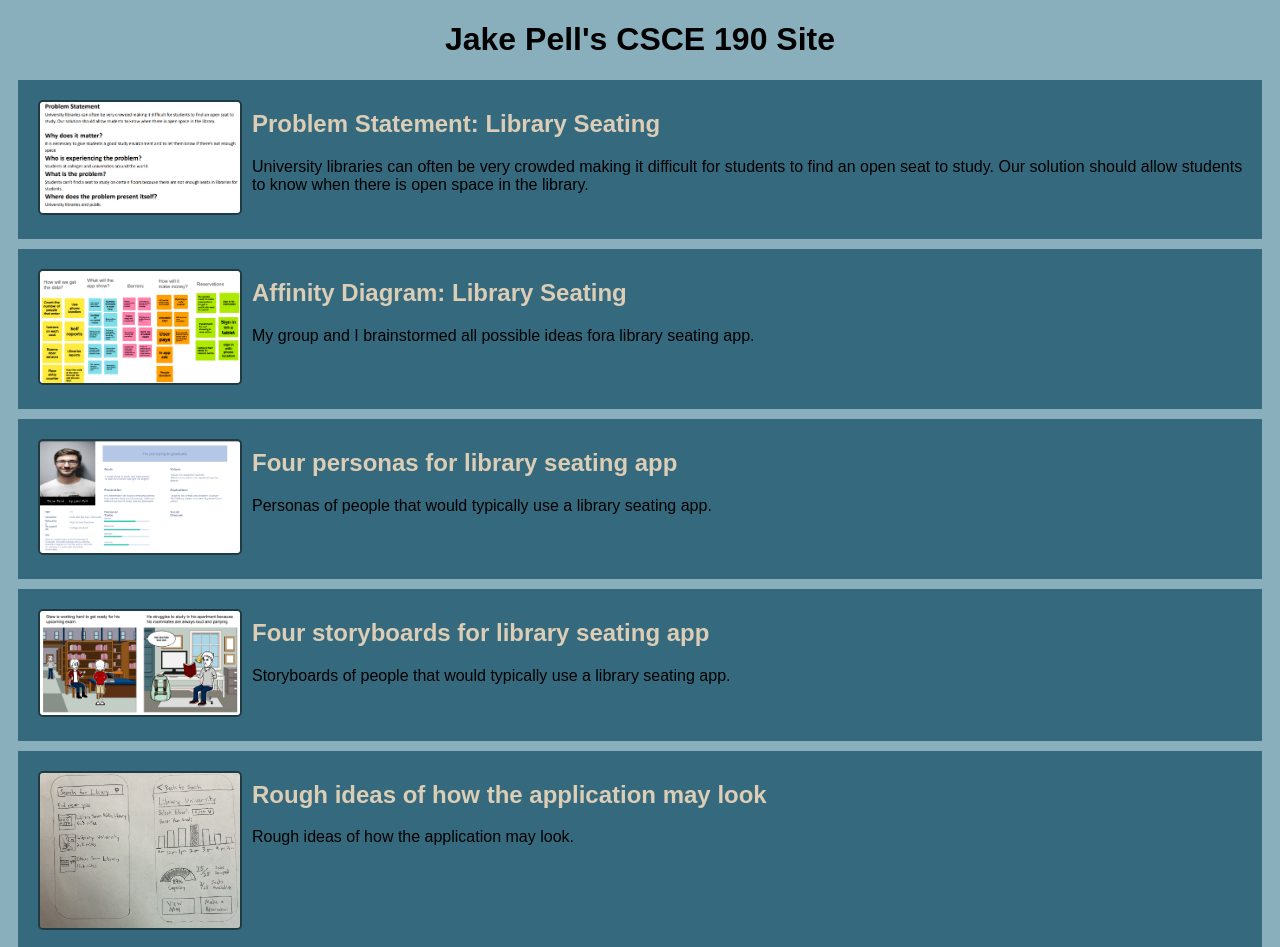
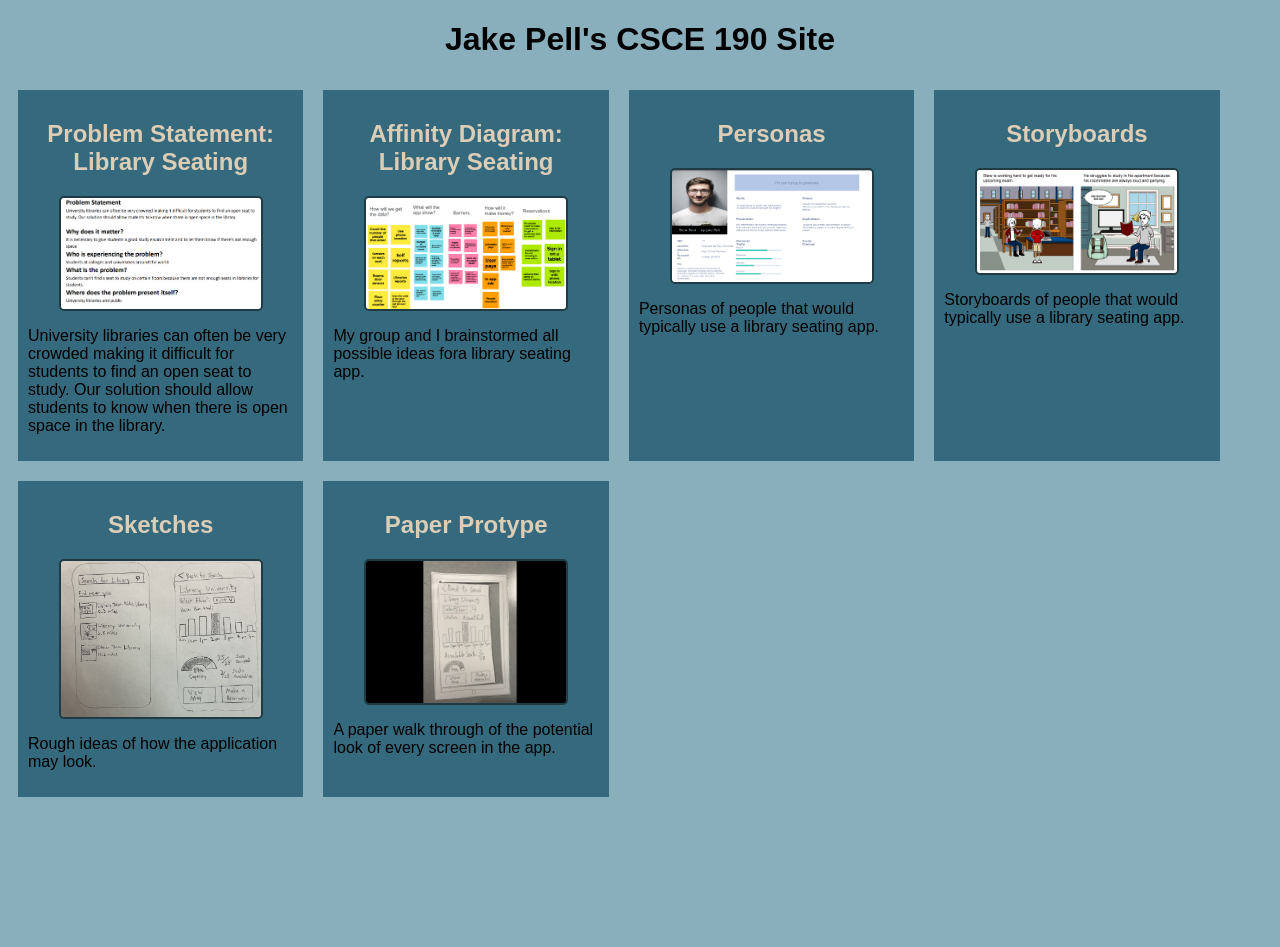
Before and after one commit to Jake-Pell/Jake-Pell.github.io, a plain HTML site: page index.html in a window 1280 px wide. Shown: the top 947 px of the page. After the commit the page ends 815 px from the top, so only its background shows below. Drawn offline with Linux system fonts and the light colour scheme.

Commit message:
Add files via upload

```diff
--- a/index.html
+++ b/index.html
@@ -6,12 +6,11 @@
     </head>
         <body>
             <h1> Jake Pell's CSCE 190 Site</h1>
-
+            <div class="assignments">
             <!-- Problem Statement Assignment -->
             <section class="assignment">
+                <a href="files/Problem Statement.pdf"><h2> Problem Statement: Library Seating</h2></a>
                 <a href="files/Problem Statement.pdf"><img src="images/Problem_Statement.png"></a>
-            <section class="ass-details">
-                <a href="files/Problem Statement.pdf"><h2> Problem Statement: Library Seating</h2></a>
                     <p>University libraries can often be very crowded making it difficult for students to find an open seat to
                         study. Our solution should allow students to know when there is open space in the library.</p>
                 </section>
@@ -19,47 +18,49 @@
 
             <!-- Affinity Diagram Assignment -->
             <section class="assignment">
+                <a href="files/Affinity Diagram.pdf"><h2> Affinity Diagram: Library Seating</h2></a>
                 <a href="files/Affinity Diagram.pdf"><img src="images/Affinity_Diagram.png"></a>
-            <section class="ass-details">
-                <a href="files/Affinity Diagram.pdf"><h2> Affinity Diagram: Library Seating</h2></a>
                     <p>
                         My group and I brainstormed all possible ideas fora library seating app.
                     </p>
             </section>
-        </section>
 
             <!-- Persona Assignment -->
             <section class="assignment">
+                <a href="files/Personas.pdf"><h2> Personas</h2></a>
                 <a href="files/Personas.pdf"><img src="images/personas.png"></a>
-            <section class="ass-details">
-                <a href="files/Personas.pdf"><h2> Four personas for library seating app</h2></a>
                     <p>
                         Personas of people that would typically use a library seating app.
                     </p>
             </section>
-        </section>
 
             <!-- Storyboard Assignment -->
             <section class="assignment">
+                <a href="files/Storyboards.pdf"><h2> Storyboards</h2></a>
                 <a href="files/Storyboards.pdf"><img src="images/Storyboards.png"></a>
-            <section class="ass-details">
-                <a href="files/Storyboards.pdf"><h2> Four storyboards for library seating app</h2></a>
                     <p>
                         Storyboards of people that would typically use a library seating app.
                     </p>
             </section>
-        </section>
 
             <!-- Sketch Assignment -->
             <section class="assignment">
+                <a href="files/Personas.pdf"><h2> Sketches</h2></a>
                 <a href="files/Sketches.pdf"><img src="images/Sketches.png"></a>
-            <section class="ass-details">
-                <a href="files/Personas.pdf"><h2> Rough ideas of how the application may look</h2></a>
                     <p>
                         Rough ideas of how the application may look.
                     </p>
             </section>
+
+            <!-- Prototype Assignment -->
+            <section class="assignment">
+                <a href="https://www.youtube.com/watch?v=ZLuI5_PPZIw&ab_channel=JakePell"><h2> Paper Protype</h2></a>
+                <a href="https://www.youtube.com/watch?v=ZLuI5_PPZIw&ab_channel=JakePell"><img src="images/Prototype.png"></a>
+                    <p>
+                        A paper walk through of the potential look of every screen in the app.
+                    </p>
             </section>
+        </div>
+        </body>
 
-    </body>
 </html>
--- a/styles.css
+++ b/styles.css
@@ -4,10 +4,16 @@ body {
 }
 
 .assignment {
-    display:flex;
+    width:21%;
     padding: 10px;
     margin: 10px;
+    padding:20px 10;
     background:#35697D;
+}
+
+.assignments {
+    display:flex;
+    flex-wrap:wrap;
 }
 
 .assignment img {
@@ -15,6 +21,8 @@ body {
     margin:10px;
     border:2px solid #213B45;
     border-radius:5px;
+    display:block;
+    margin:auto;
 }
 
 .assignment img:hover {
@@ -30,6 +38,10 @@ h1:hover {
     text-align: center;
 }
 
+h2 {
+    text-align:center;
+}
+
 a {
     color:#DBCDB6;
     text-decoration:none;
```
Also changed, not shown: images/Prototype.png (added). Lines whose indentation alone changed are shown as unchanged.
